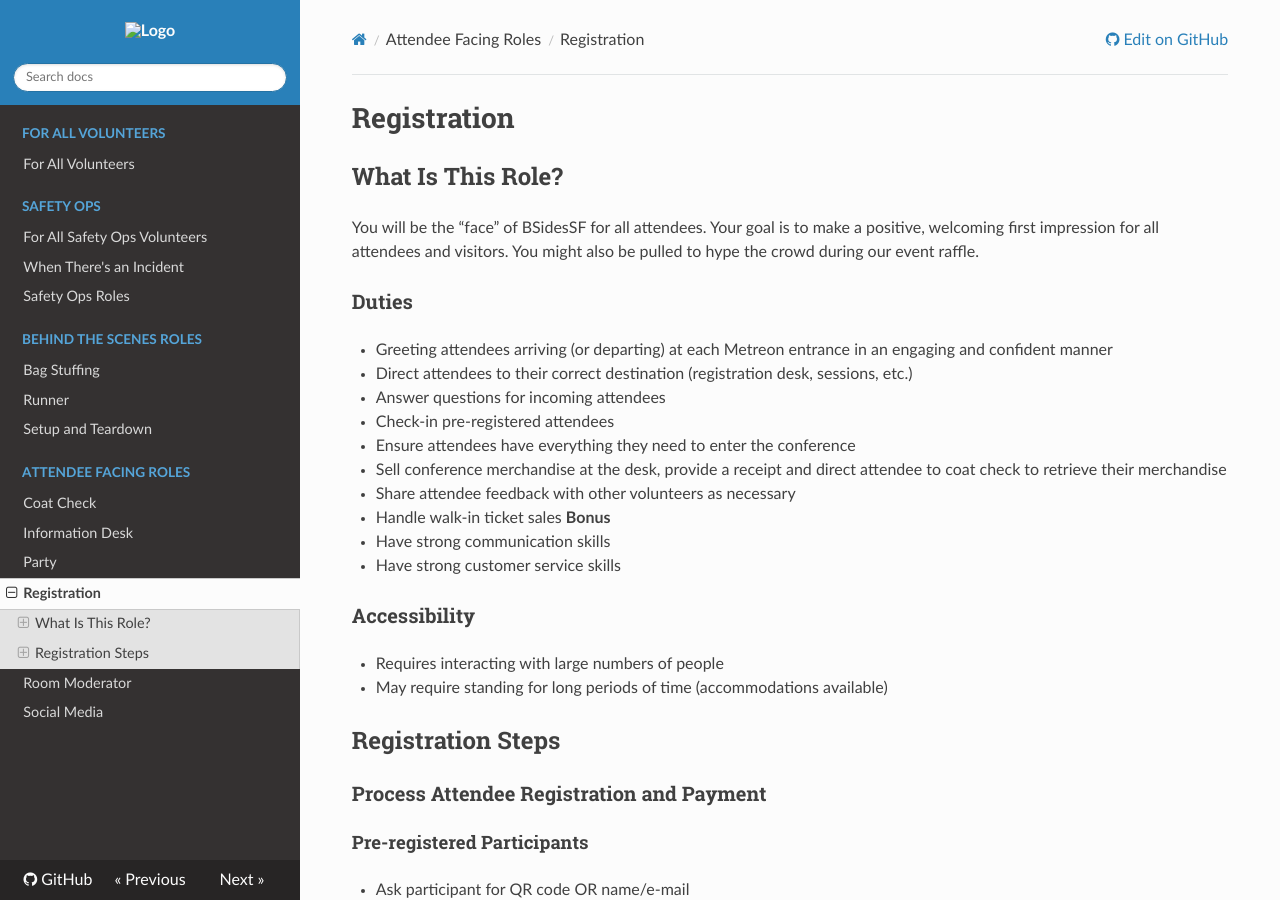
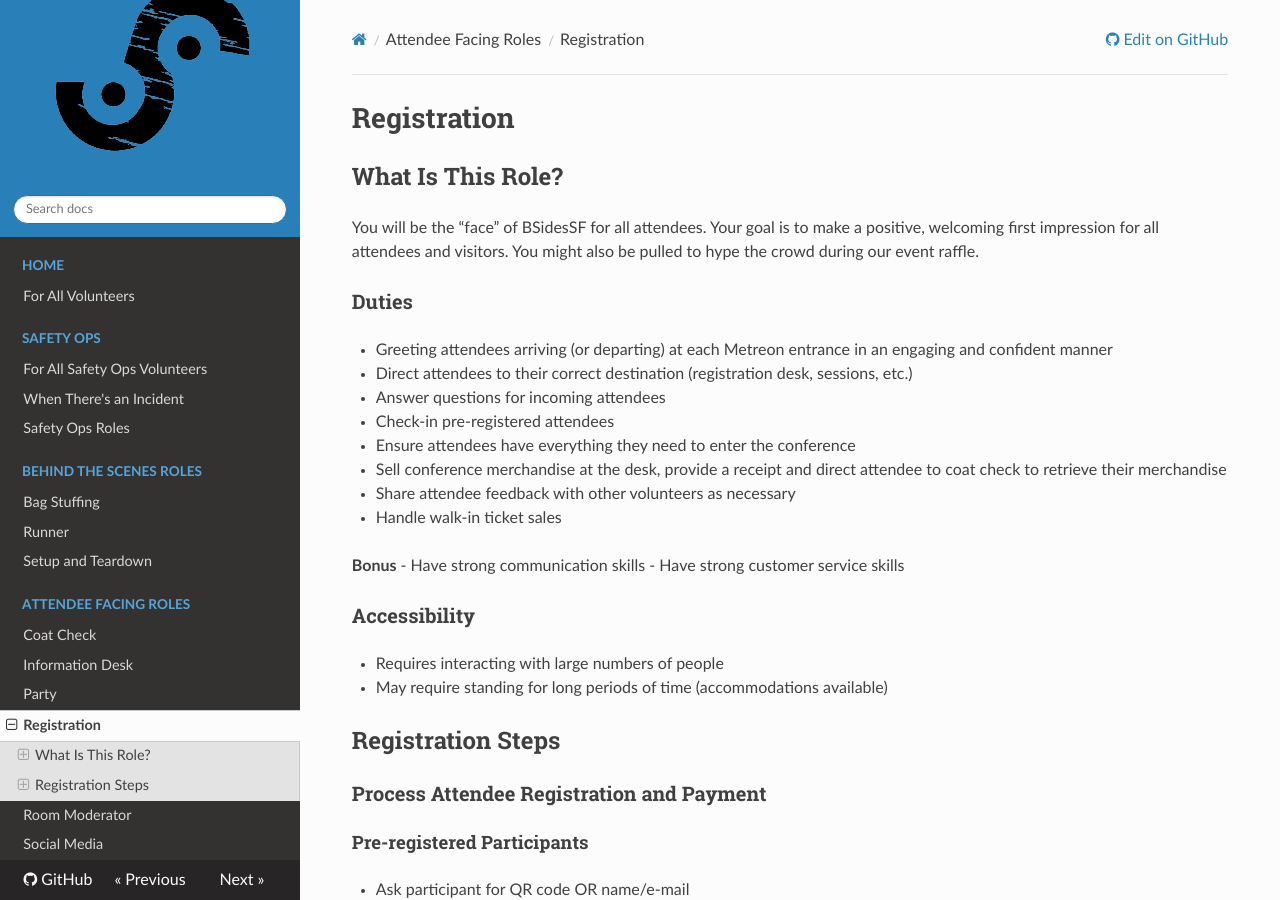
Before and after one commit to BSidesSF/volunteer-runbook, an MkDocs documentation site: the page built from docs/attendee-facing/registration.md, in a window 1280 px wide and 900 px high. Built offline with MkDocs 1.6.1, drawn with Linux system fonts in a browser that asks for light colours; nearby versions of some CDN libraries.

```diff
--- a/docs/attendee-facing/registration.md
+++ b/docs/attendee-facing/registration.md
@@ -14,6 +14,7 @@
 - Sell conference merchandise at the desk, provide a receipt and direct attendee to coat check to retrieve their merchandise
 - Share attendee feedback with other volunteers as necessary
 - Handle walk-in ticket sales
+
 **Bonus**
 - Have strong communication skills
 - Have strong customer service skills
--- a/mkdocs.yml
+++ b/mkdocs.yml
@@ -8,7 +8,7 @@
 # Theme settings
 theme:
   name: readthedocs
-  logo: volunteer-runbook/images/bsidessf-logo.png
+  logo: images/bsidessf-logo.png
 
 # Making RTD work for larger screens
 extra_css: [extra.css]
@@ -20,7 +20,7 @@
 
 # Navigation
 nav:
-  - For All Volunteers:
+  - Home:
     - index.md
   - Safety Ops:
     - safety-ops/for-all-safety-ops.md
```
Also changed, not shown: 1 other file.
